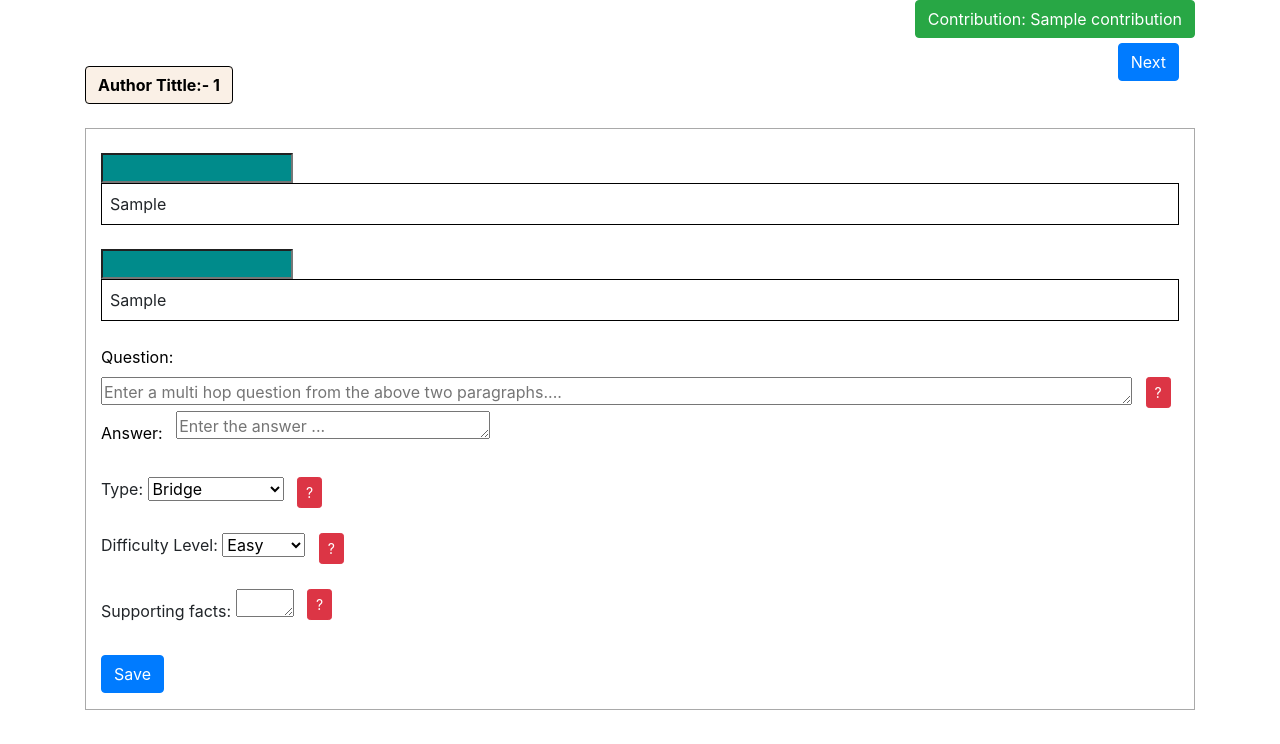
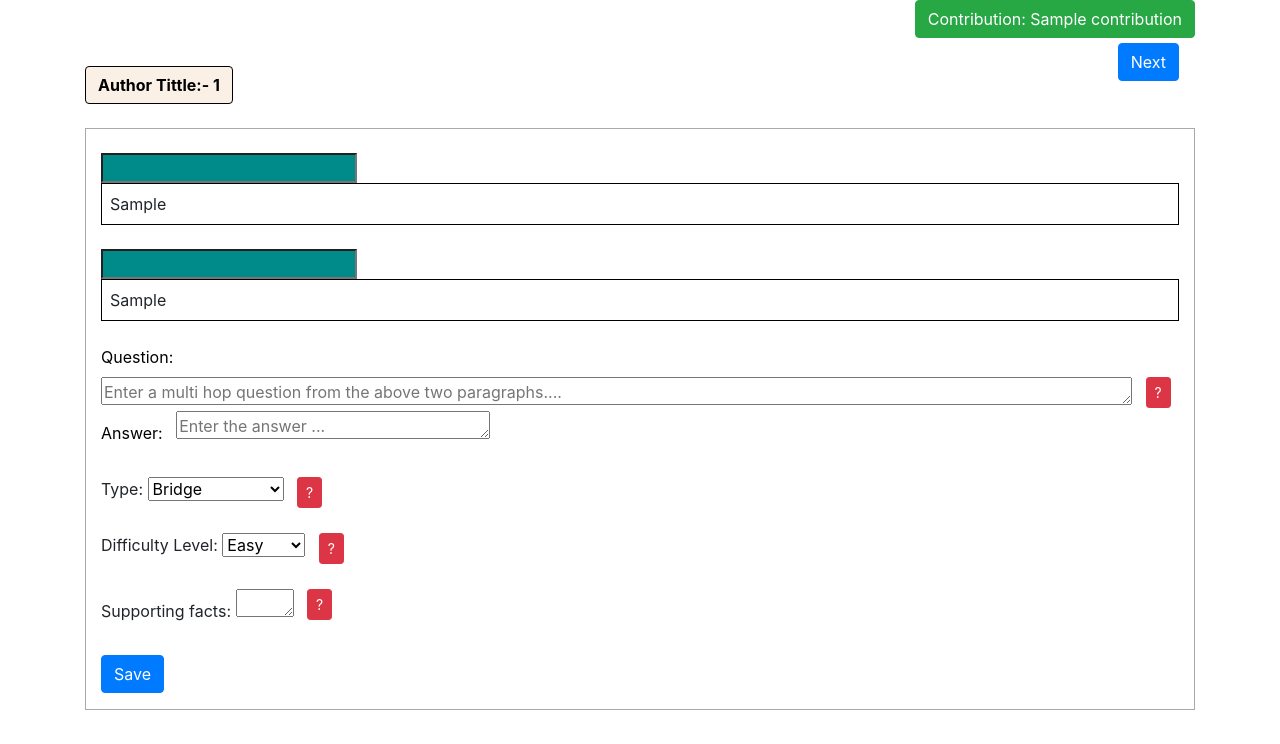
Before and after one commit to UA-KMAP/KMAP-QA, a Django app: template qa_interface/templates/qa_create.html in a window 1280 px wide. Shown: the part 56-800 px from the top of the page. Run offline with Django 4.2, Linux system fonts and the light colour scheme; a user stored in the database is signed in; the template is opened without the code that fills it: values that come from a table or form of the project are taken from there, most other values are stand-ins (such as "Sample title", 1, 10 or a date in 2020); some libraries are stand-ins or nearby versions.

Commit message:
Extended feature added & stable commit ...

```diff
--- a/qa_interface/templates/qa_create.html
+++ b/qa_interface/templates/qa_create.html
@@ -27,7 +27,7 @@
                             {{ form.source_id }}
                         </div>
                         <div class="col-md-3 col-sm-3 col-xs-3">&nbsp;</div>
-                        <div class="title">
+                        <div >
                             {{ form.title_A }}
                         </div>
 
@@ -39,7 +39,7 @@
                         </div>
                         <div class="col-md-3 col-sm-3 col-xs-3">&nbsp;</div>
 
-                        <div class="title">
+                        <div>
                             {{ form.title_B }}
                         </div>
 
--- a/templates/base.html
+++ b/templates/base.html
@@ -40,7 +40,7 @@
         color: ghostwhite;
         background-color: darkcyan;
         text-align: center;
-        width: 12em;
+        width: auto;
     }
 
     .source {
```
Also changed, not shown: db.sqlite3.
